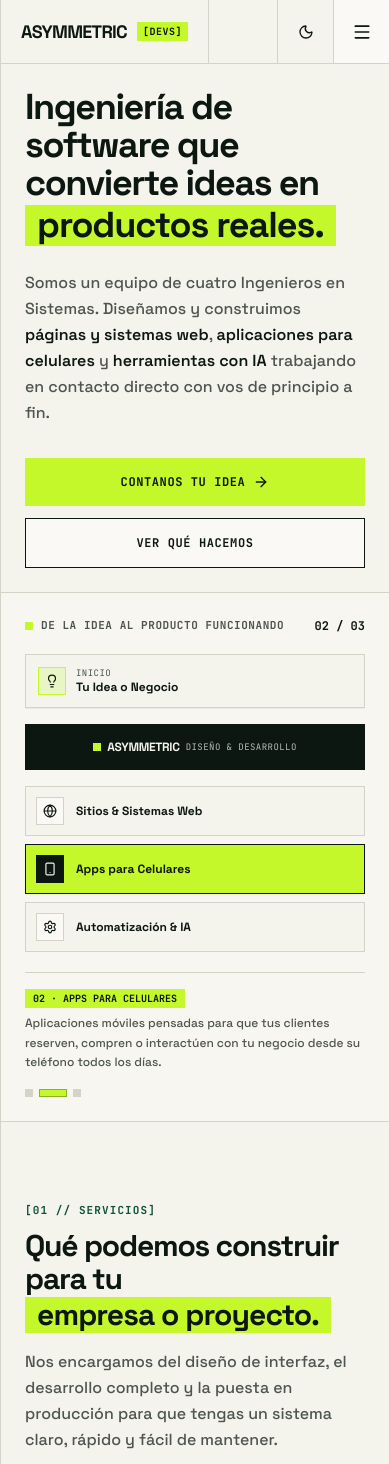
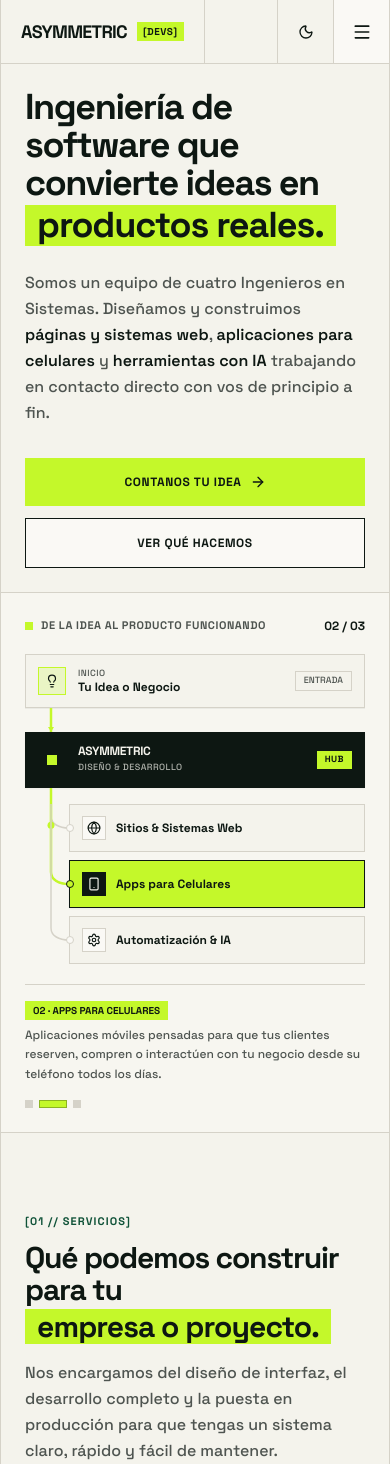
Before and after one commit to Asymmetric-Devs/landing-page, a Next.js app: page / in a window 390 px wide. Shown: the top 1464 px of the page. Built offline with nearby package versions, Linux system fonts and the light colour scheme.

Commit message:
fix(hero): adapt interactive diagram for mobile view and fix font loading for vercel

```diff
--- a/src/app/globals.css
+++ b/src/app/globals.css
@@ -63,9 +63,9 @@
   --color-accent-secondary: var(--accent-secondary);
   --color-border-subtle: var(--border-subtle);
 
-  --font-sans: var(--font-space), system-ui, -apple-system, sans-serif;
-  --font-serif: var(--font-serif-accent), "Times New Roman", Georgia, serif;
-  --font-mono: var(--font-mono), monospace;
+  --font-sans: "Space Grotesk", var(--font-space, "Space Grotesk"), system-ui, -apple-system, sans-serif;
+  --font-serif: "Newsreader", var(--font-serif-accent, "Newsreader"), "Times New Roman", Georgia, serif;
+  --font-mono: "JetBrains Mono", var(--font-mono, "JetBrains Mono"), monospace;
 
   --color-brand-dark: var(--color-brand-primary);
   --color-brand-muted: var(--color-brand-secondary);
--- a/src/app/layout.tsx
+++ b/src/app/layout.tsx
@@ -1,25 +1,5 @@
 import type { Metadata } from "next";
-import { Space_Grotesk, Newsreader, JetBrains_Mono } from "next/font/google";
 import "./globals.css";
-
-const spaceGrotesk = Space_Grotesk({
-  variable: "--font-space",
-  subsets: ["latin"],
-  weight: ["500", "600", "700"],
-});
-
-const newsreader = Newsreader({
-  variable: "--font-serif-accent",
-  subsets: ["latin"],
-  weight: ["400", "500", "600"],
-  style: ["normal", "italic"],
-});
-
-const jetbrainsMono = JetBrains_Mono({
-  variable: "--font-mono",
-  subsets: ["latin"],
-  weight: ["400", "500", "600", "700"],
-});
 
 export const metadata: Metadata = {
   title: "Asymmetric Devs | Ingeniería de Software, Apps Móviles, Web & IA",
@@ -65,10 +45,16 @@
   return (
     <html
       lang="es"
-      className={`${spaceGrotesk.variable} ${newsreader.variable} ${jetbrainsMono.variable} scroll-smooth h-full antialiased`}
+      className="scroll-smooth h-full antialiased"
       suppressHydrationWarning
     >
       <head>
+        <link rel="preconnect" href="https://fonts.googleapis.com" />
+        <link rel="preconnect" href="https://fonts.gstatic.com" crossOrigin="anonymous" />
+        <link
+          href="https://fonts.googleapis.com/css2?family=JetBrains+Mono:wght@400;500;600;700&family=Newsreader:ital,opsz,wght@0,6..72,400;0,6..72,500;0,6..72,600;1,6..72,400;1,6..72,500&family=Space+Grotesk:wght@500;600;700&display=swap"
+          rel="stylesheet"
+        />
         <script
           dangerouslySetInnerHTML={{
             __html: `
--- a/src/components/Hero.tsx
+++ b/src/components/Hero.tsx
@@ -138,12 +138,12 @@
 
             {/* Interactive Node Architecture Diagram */}
             <div className="relative my-3 lg:my-4 py-2 flex items-center justify-center">
-              {/* Desktop / Tablet Connected Graph */}
-              <div className="w-full relative">
+              {/* Desktop / Tablet Connected Graph (untouched) */}
+              <div className="hidden sm:block w-full relative">
                 {/* SVG Connection Lines Behind Nodes (visible on sm+) */}
                 <svg
                   viewBox="0 0 560 270"
-                  className="hidden sm:block w-full h-[250px] overflow-visible pointer-events-none"
+                  className="w-full h-[250px] overflow-visible pointer-events-none"
                   fill="none"
                 >
                   {/* Base line from Origin (Tu Idea) to Central Hub (Asymmetric) */}
@@ -210,10 +210,10 @@
                   })}
                 </svg>
 
-                {/* Positioned Nodes Overlay on sm+, Stacked cleanly on mobile */}
-                <div className="sm:absolute sm:inset-0 flex flex-col sm:flex-row items-stretch sm:items-center justify-between gap-4">
+                {/* Positioned Nodes Overlay on sm+ */}
+                <div className="absolute inset-0 flex flex-row items-center justify-between gap-4">
                   {/* Node 1: Tu Idea (Origin) */}
-                  <div className="sm:w-[108px] shrink-0 bg-background border border-border-subtle p-3 flex sm:flex-col items-center sm:items-start gap-2.5 shadow-2xs">
+                  <div className="w-[108px] shrink-0 bg-background border border-border-subtle p-3 flex flex-col items-start gap-2.5 shadow-2xs">
                     <div className="w-7 h-7 bg-accent/20 border border-accent flex items-center justify-center shrink-0">
                       <Lightbulb className="w-3.5 h-3.5 text-foreground" />
                     </div>
@@ -228,7 +228,7 @@
                   </div>
 
                   {/* Node 2: ASYMMETRIC (Center Hub) */}
-                  <div className="sm:w-[110px] shrink-0 bg-surface-contrast text-background p-3.5 border border-foreground flex sm:flex-col items-center sm:items-center justify-center text-center gap-1.5 relative">
+                  <div className="w-[110px] shrink-0 bg-surface-contrast text-background p-3.5 border border-foreground flex flex-col items-center justify-center text-center gap-1.5 relative">
                     <span className="w-2 h-2 bg-accent inline-block" />
                     <span className="font-sans text-xs font-bold tracking-tight uppercase block">
                       ASYMMETRIC
@@ -239,7 +239,7 @@
                   </div>
 
                   {/* Node 3: 3 Interactive Output Destinations */}
-                  <div className="sm:w-[228px] shrink-0 flex flex-col justify-between sm:h-[240px] gap-2">
+                  <div className="w-[228px] shrink-0 flex flex-col justify-between h-[240px] gap-2">
                     {studioOutputs.map((item) => {
                       const Icon = item.icon;
                       const isActive = activeIdx === item.id;
@@ -251,7 +251,7 @@
                           onMouseEnter={() => setActiveIdx(item.id)}
                           className={`w-full p-2.5 text-left border transition-all duration-150 cursor-pointer flex items-center gap-3 ${
                             isActive
-                              ? "bg-accent text-accent-foreground border-foreground shadow-xs translate-x-0 sm:-translate-x-0.5"
+                              ? "bg-accent text-accent-foreground border-foreground shadow-xs -translate-x-0.5"
                               : "bg-background text-foreground border-border-subtle hover:border-foreground"
                           }`}
                         >
@@ -266,7 +266,7 @@
                           </div>
                           <div className="min-w-0 flex-1">
                             <span
-                              className={`font-sans text-xs sm:text-[13px] font-bold leading-snug block ${
+                              className={`font-sans text-[13px] font-bold leading-snug block ${
                                 isActive ? "text-accent-foreground" : "text-foreground"
                               }`}
                             >
@@ -277,6 +277,206 @@
                       );
                     })}
                   </div>
+                </div>
+              </div>
+
+              {/* Mobile Vertical Flowchart Diagram (< sm) */}
+              <div className="block sm:hidden w-full">
+                {/* Node 1: Tu Idea (Origin) */}
+                <div className="w-full bg-background border border-border-subtle p-3 flex items-center justify-between shadow-2xs">
+                  <div className="flex items-center gap-3">
+                    <div className="w-7 h-7 bg-accent/20 border border-accent flex items-center justify-center shrink-0">
+                      <Lightbulb className="w-3.5 h-3.5 text-foreground" />
+                    </div>
+                    <div>
+                      <span className="font-mono text-[9px] text-brand-muted uppercase tracking-wider block">
+                        INICIO
+                      </span>
+                      <span className="font-sans text-xs font-bold text-foreground leading-tight block">
+                        Tu Idea o Negocio
+                      </span>
+                    </div>
+                  </div>
+                  <span className="font-mono text-[9px] text-brand-muted px-2 py-0.5 border border-border-subtle uppercase">
+                    ENTRADA
+                  </span>
+                </div>
+
+                {/* Connector 1: Node 1 -> Node 2 */}
+                <div className="relative h-6 flex items-center">
+                  <svg
+                    className="absolute left-0 top-0 w-12 h-6 overflow-visible pointer-events-none"
+                    fill="none"
+                  >
+                    <line
+                      x1="26"
+                      y1="0"
+                      x2="26"
+                      y2="24"
+                      stroke="currentColor"
+                      className="text-border-subtle"
+                      strokeWidth="1.5"
+                      strokeDasharray="3 3"
+                    />
+                    <motion.line
+                      x1="26"
+                      y1="0"
+                      x2="26"
+                      y2="24"
+                      stroke="var(--accent)"
+                      strokeWidth="2.5"
+                      initial={{ pathLength: 0 }}
+                      animate={{ pathLength: [0, 1, 1] }}
+                      transition={{ duration: 1.8, repeat: Infinity, ease: "easeInOut" }}
+                    />
+                    <polygon points="23,19 29,19 26,24" fill="var(--accent)" />
+                  </svg>
+                </div>
+
+                {/* Node 2: ASYMMETRIC Hub */}
+                <div className="w-full bg-surface-contrast text-background p-3 border border-foreground flex items-center justify-between shadow-xs">
+                  <div className="flex items-center gap-3">
+                    <div className="w-7 flex items-center justify-center shrink-0">
+                      <span className="w-2.5 h-2.5 bg-accent inline-block" />
+                    </div>
+                    <div>
+                      <span className="font-sans text-xs font-bold tracking-tight uppercase block leading-none">
+                        ASYMMETRIC
+                      </span>
+                      <span className="font-mono text-[9px] text-background/70 uppercase tracking-wider block mt-1">
+                        Diseño &amp; Desarrollo
+                      </span>
+                    </div>
+                  </div>
+                  <span className="font-mono text-[9px] bg-accent text-accent-foreground font-bold px-2 py-0.5 uppercase tracking-wider">
+                    HUB
+                  </span>
+                </div>
+
+                {/* Connector 2: Stem down into the branching tree */}
+                <div className="relative h-4 flex items-center">
+                  <svg
+                    className="absolute left-0 top-0 w-12 h-4 overflow-visible pointer-events-none"
+                    fill="none"
+                  >
+                    <line
+                      x1="26"
+                      y1="0"
+                      x2="26"
+                      y2="16"
+                      stroke="currentColor"
+                      className="text-border-subtle"
+                      strokeWidth="1.5"
+                    />
+                    <motion.line
+                      x1="26"
+                      y1="0"
+                      x2="26"
+                      y2="16"
+                      stroke="var(--accent)"
+                      strokeWidth="2.5"
+                      initial={{ pathLength: 0 }}
+                      animate={{ pathLength: [0, 1, 1] }}
+                      transition={{ duration: 1.8, repeat: Infinity, ease: "easeInOut" }}
+                    />
+                  </svg>
+                </div>
+
+                {/* Branching Tree Container with 3 Output Destinations */}
+                <div className="relative pl-11 flex flex-col gap-2">
+                  {/* SVG Tree Spine on the left */}
+                  <svg
+                    className="absolute left-0 top-0 w-11 h-[160px] overflow-visible pointer-events-none"
+                    fill="none"
+                  >
+                    {studioOutputs.map((item) => {
+                      const isActive = activeIdx === item.id;
+                      const yTargets = [24, 80, 136];
+                      const yTarget = yTargets[item.id];
+                      const curve = `M 26 0 L 26 ${yTarget - 12} C 26 ${yTarget - 4}, 34 ${yTarget}, 44 ${yTarget}`;
+
+                      return (
+                        <g key={item.id}>
+                          <path
+                            d={curve}
+                            stroke="currentColor"
+                            className="text-border-subtle"
+                            strokeWidth="1.5"
+                          />
+                          {isActive && (
+                            <>
+                              <motion.path
+                                d={curve}
+                                stroke="var(--accent)"
+                                strokeWidth="2.5"
+                                initial={{ pathLength: 0 }}
+                                animate={{ pathLength: 1 }}
+                                transition={{ duration: 0.35, ease: "easeOut" }}
+                              />
+                              <motion.circle
+                                r="3.5"
+                                fill="var(--accent)"
+                                initial={{ offsetDistance: "0%" }}
+                                animate={{ offsetDistance: "100%" }}
+                                transition={{
+                                  duration: 1.5,
+                                  repeat: Infinity,
+                                  ease: "easeInOut",
+                                }}
+                                style={{ offsetPath: `path('${curve}')` }}
+                              />
+                            </>
+                          )}
+                        </g>
+                      );
+                    })}
+                  </svg>
+
+                  {/* 3 Output Destination Buttons */}
+                  {studioOutputs.map((item) => {
+                    const Icon = item.icon;
+                    const isActive = activeIdx === item.id;
+
+                    return (
+                      <button
+                        key={item.id}
+                        type="button"
+                        onClick={() => setActiveIdx(item.id)}
+                        className={`w-full h-12 px-3 text-left border transition-all duration-150 cursor-pointer flex items-center gap-2.5 relative ${
+                          isActive
+                            ? "bg-accent text-accent-foreground border-foreground shadow-xs font-bold"
+                            : "bg-background text-foreground border-border-subtle hover:border-foreground"
+                        }`}
+                      >
+                        {/* Terminal connection node dot */}
+                        <span
+                          className={`absolute -left-[4px] top-1/2 -translate-y-1/2 w-2 h-2 rounded-full border transition-colors duration-150 ${
+                            isActive
+                              ? "bg-accent border-foreground"
+                              : "bg-surface border-border-subtle"
+                          }`}
+                        />
+                        <div
+                          className={`w-6 h-6 flex items-center justify-center shrink-0 border ${
+                            isActive
+                              ? "bg-foreground text-background border-foreground"
+                              : "bg-surface text-foreground border-border-subtle"
+                          }`}
+                        >
+                          <Icon className="w-3.5 h-3.5" />
+                        </div>
+                        <div className="min-w-0 flex-1">
+                          <span
+                            className={`font-sans text-xs font-bold leading-snug truncate block ${
+                              isActive ? "text-accent-foreground" : "text-foreground"
+                            }`}
+                          >
+                            {item.label}
+                          </span>
+                        </div>
+                      </button>
+                    );
+                  })}
                 </div>
               </div>
             </div>
```
